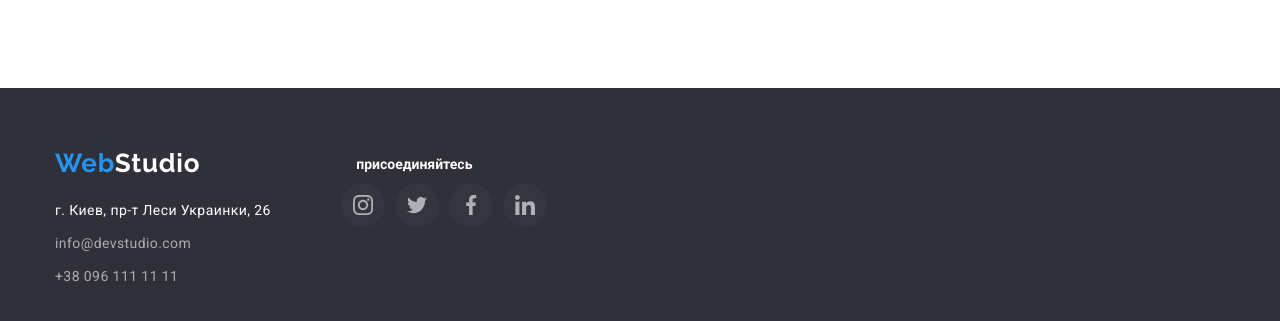
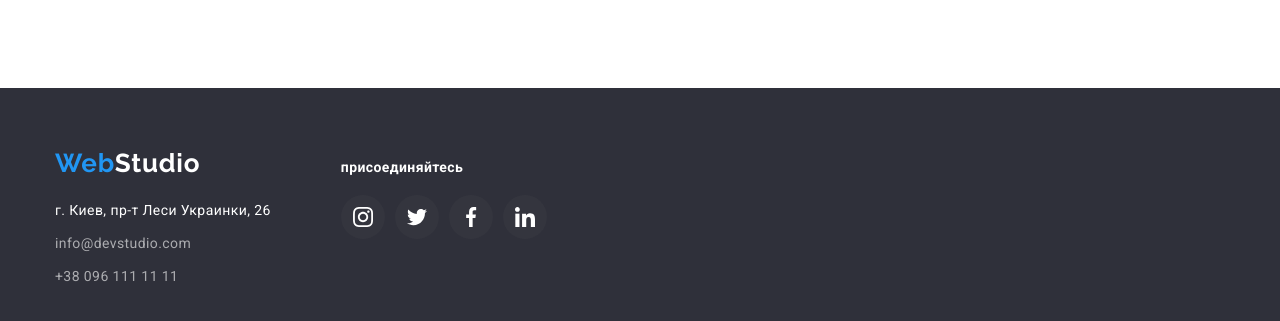
Before and after one commit to AnnaSobova/goit-markup-hw-04, a plain HTML site: page index.html in a window 1280 px wide. Shown: the part 2595-2916 px from the top of the page. Drawn offline with nearby package versions, Linux system fonts and the light colour scheme.

Commit message:
with new footer

```diff
--- a/index.html
+++ b/index.html
@@ -313,50 +313,46 @@
                 </div>
             </section>
         </main>
-        <footer class="dark-thema">
-            <div class="container">
-             <ul class="list join">
-             <li >
+        <footer class="dark-thema ">
+            <div class="container footer-section">
+              <div class=" join">
               <a class="link logo_foot " href=""> <span class="web-word-color">Web</span>Studio</a>
-
-             </li>
-             <li class="join-name-space">
-                <p class="join-name">присоединяйтесь</p>
-            </li>
-            </ul>
-            <div class="footer-info">
-            <address class="foot-space">
+              <address class="foot-space">
               <ul class="list">
             <li class="foot-space-item"><a class="link_adress link list " href="https://goo.gl/maps/NwRdtHwd14dd7Rub6" target="_blank" rel="noopener noreferrer" >г. Киев, пр-т Леси Украинки, 26</a></li>
             <li class="foot-space-item"><a class="contact-mail-foot link list" href="mail:info@devstudio.com">info@devstudio.com</a></li>
             <li class="foot-space-item"><a class="contact-number-foot  link list" href="tel:+380961111111">+38 096 111 11 11</a></li>
              </ul>
              </address>
+             </div>
+
+            <div class="footer-info">
+               <p class="join-name">присоединяйтесь</p>
             <ul class="social-list-footer list ">
                 <li class="social-list-item">
                     <a class="social-list-link-footer" href="">
-                        <svg class="social-list-icon" width="20" height="20">
+                        <svg class="social-list-icon-footer" width="20" height="20">
                             <use href="./img/sprite.svg#icon-instagram"></use>
                         </svg>
                     </a>
                 </li>
                 <li class="social-list-item">
                     <a class="social-list-link-footer" href="">
-                        <svg class="social-list-icon" width="20" height="20">
+                        <svg class="social-list-icon-footer" width="20" height="20">
                             <use href="./img/sprite.svg#icon-twitter"></use>
                         </svg>
                     </a>
                 </li>
                 <li class="social-list-item">
                     <a class="social-list-link-footer" href="">
-                        <svg class="social-list-icon" width="20" height="20">
+                        <svg class="social-list-icon-footer" width="20" height="20">
                             <use href="./img/sprite.svg#icon-facebook"></use>
                         </svg>
                     </a>
                 </li>
                 <li class="social-list-item">
                     <a class="social-list-link-footer" href="">
-                        <svg class="social-list-icon" width="20" height="20">
+                        <svg class="social-list-icon-footer" width="20" height="20">
                             <use href="./img/sprite.svg#icon-linkedin"></use>
                         </svg>
                     </a>
--- a/styles.css
+++ b/styles.css
@@ -376,7 +376,7 @@ img {
   display: flex;
   flex-wrap: wrap;
   justify-content: center;
-  margin-bottom: 34px;
+  margin-bottom: 50px;
 }
 .portfolio_projects_btn {
   padding: 6px 22px;
@@ -409,7 +409,7 @@ img {
   margin-top: -30px;
 }
 .projects-block {
-  flex-basis: calc ((100%-90px) / 3);
+  flex-basis: calc ((100% - 90px) / 3);
   margin-left: 30px;
   margin-top: 30px;
 }
@@ -529,26 +529,24 @@ img {
   color: rgba(255, 255, 255, 0.6);
   cursor: pointer;
 }
-.join {
+/* .join {
   display: flex;
   align-items: center;
-}
+} */
 .join-name {
   font-family: var(--primary-font-family);
-  font-style: normal;
+
   font-weight: 700;
   font-size: 14px;
   line-height: 16px;
+  letter-spacing: 0.03em;
   color: var(--main-light-text-color);
 }
-.join-name-space {
-  padding-left: 156px;
-}
+
 .social-list-footer {
   display: flex;
-  justify-content: space-between;
-  width: 206px;
-  margin-left: 70px;
+
+  margin-top: 20px;
 }
 
 .social-list-link-footer {
@@ -570,7 +568,20 @@ img {
 .social-list-link-footer:hover .social-list-icon {
   fill: #ffffff;
 }
+.social-list-item:not(:last-child) {
+  margin-right: 10px;
+}
+.social-list-icon-footer {
+  fill: var(--main-light-text-color);
+}
 .footer-info {
+  display: flex;
+  flex-direction: column;
+  align-items: baseline;
+
+  margin-left: 70px;
+}
+.footer-section {
   display: flex;
   align-items: baseline;
 }
```
Also changed, not shown: portfolio.html (+12 -16 lines).
